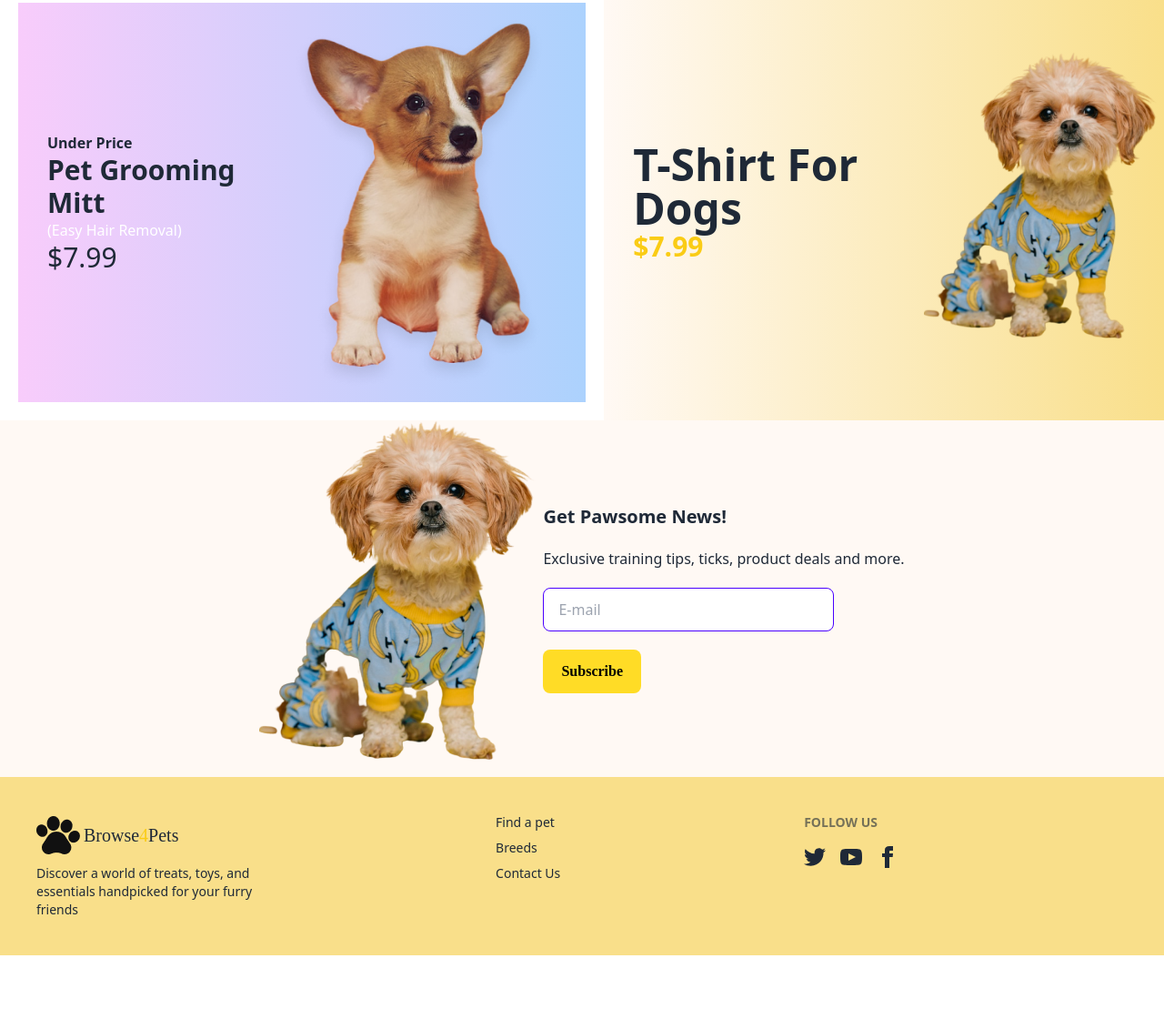
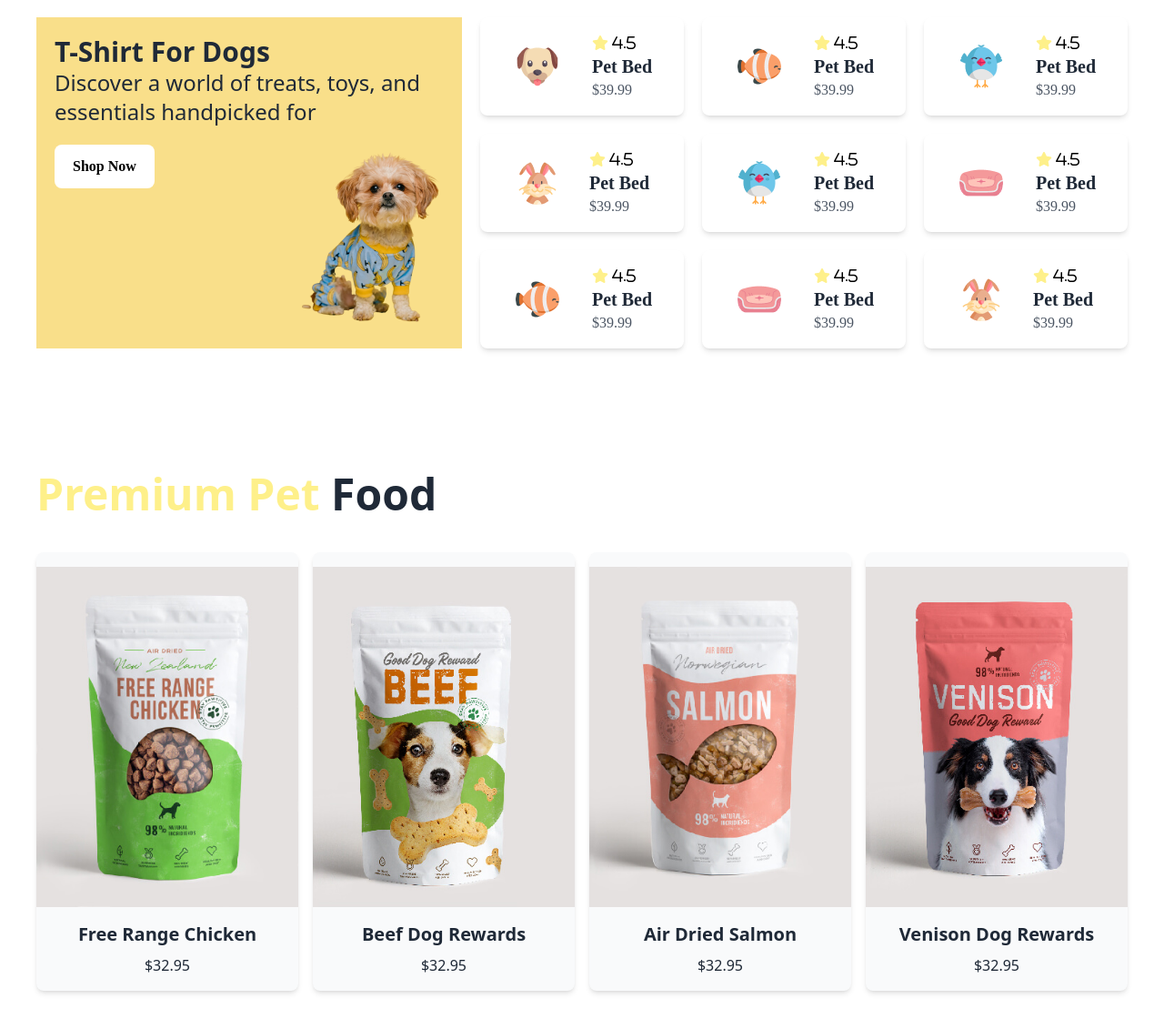
Before and after one commit to Yasmin-Khanom/Browse_Pets_001, a plain HTML site: page index.html in a window 1280 px wide. Shown: the part 1657-2788 px from the top of the page at 91% size. Before the commit the page ends 2707 px from the top, so only its background shows below. Drawn offline with nearby package versions, Linux system fonts and the light colour scheme.

Commit message:
food section added

```diff
--- a/index.html
+++ b/index.html
@@ -65,7 +65,7 @@
         </div>
       </nav>
       <!-- banner section  -->
-      <section class="w-full px-16 lg:28 lg:flex pt-10 mb-20">
+      <section class="relative  h-screen grid grid-cols-2 items-center gap-1 bg-[url(images/cat-big.png)] bg-cover bg-center m-10">
         <!-- text content  -->
         <div>
           <h1 class="adlam text-5xl md:text-7xl font-bold">
@@ -82,13 +82,6 @@
           >
             Find a pet
           </button>
-        </div>
-        <!-- img content  -->
-        <div class="relative">
-          <!-- image  -->
-          <div>
-            <img class="w-full" src="images/cat-big.png" alt="" />
-          </div>
         </div>
       </section>
     </header>
@@ -191,14 +184,14 @@
         </div>
       </section>
       <!-- pet products -->
-      <section class="m-5">
+      <section class="m-10 ">
         <h1 class="text-5xl font-bold mb-10">Trending Pet Products</h1>
           <div class="grid md:grid-col-2 lg:grid-cols-5 gap-5">
             <div class="lg:row-span-3 md:col-span-2 bg-[#F9DF8A] p-5  relative">
               <h1 class="text-3xl font-bold ">T-Shirt For Dogs</h1>
               <p class="text-2xl mb-5">Discover a world of treats, toys, and <br> essentials handpicked for</p>
               <button class="sora bg-white hover:bg-[#FFDC26] px-5 py-3 rounded-lg text-black font-bold">Shop Now</button>
-              <img class="absolute right-5 bottom-5"
+              <img class="absolute right-5 bottom-5 w-1/3"
               src="images/cute-pet-mid.png"
               alt=""/>
             </div>
@@ -290,7 +283,7 @@
                 <p class="sora text-gray-600">$39.99</p>
               </div>
             </div>
-            <div class=" rounded-lg shadow-md bg-white overflow-hidden flex justify-center items-center">
+            <div class=" rounded-lg shadow-md bg-white overflow-hidden flex justify-center items-center hidden lg:flex">
               <img
                 class="p-3 m-2  rounded-full bg-white"
                 src="images/rabbit-cartoon.png"
@@ -306,65 +299,107 @@
         </div>
       </section>
 
+      <!-- pet food -->
+      <section class="m-10 py-8 lg:py-24">
+
+         <div class="mb-8">
+            <h1 class="text-5xl font-bold mb-10"><span class="text-yellow-200">Premium Pet</span> Food</h1>
+         </div>
+
+          <div class="grid grid-cols-1 md:grid-cols-2 lg:grid-cols-4 gap-4 text-center">
+
+            <div class="rounded-lg shadow-md bg-gray-50 overflow-hidden">
+                <img class="mx-auto pt-4" src="images/food1.jpg" alt="">
+                <div class="p-4">
+                    <h2 class="font-bold text-xl mb-2">Free Range Chicken</h2>
+                <p class="text-gray-800 font-medium">$32.95</p>
+                </div>
+            </div>
+
+             <div class="rounded-lg shadow-md bg-gray-50 overflow-hidden">
+                <img class="mx-auto pt-4" src="images/food2.jpg" alt="">
+                <div class="p-4">
+                    <h2 class="font-bold text-xl mb-2">Beef Dog Rewards</h2>
+                <p class="text-gray-800 font-medium">$32.95</p>
+                </div>
+            </div>
+
+             <div class="rounded-lg shadow-md bg-gray-50 overflow-hidden">
+                <img class="mx-auto pt-4" src="images/food3.jpg" alt="">
+                <div class="p-4">
+                    <h2 class="font-bold text-xl mb-2">Air Dried Salmon</h2>
+                <p class="text-gray-800 font-medium">$32.95</p>
+                </div>
+            </div>
+
+             <div class="rounded-lg shadow-md bg-gray-50 overflow-hidden">
+                <img class="mx-auto pt-4" src="images/food4.jpg" alt="">
+                <div class="p-4">
+                    <h2 class="font-bold text-xl mb-2">Venison Dog Rewards</h2>
+                <p class="text-gray-800 font-medium">$32.95</p>
+                </div>
+            </div>
+          </div>
+
+      </section>
+
       <!-- Everyday section  -->
-       <section class="flex justify-center ">
+       <section class="flex justify-center flex-wrap ">
         <div class="flex justify-center items-center m-5 bg-gradient-to-r from-[#F8CCFB] to-[#ACD2FD] w-60%">
-          <div class="ml-8">
+          <div class="ml-5">
             <h4 class="font-semibold">Under Price</h4>
             <p class="text-3xl font-semibold">Pet Grooming Mitt</p>
             <h3 class="text-white">(Easy Hair Removal)</h3>
-            <h4 class="text-3xl text-bold">$7.99</h4>
+            <h4 class="text-3xl font-bold">$7.99</h4>
           </div>
           <div>
             <img src="images/cute-dog-mid.png" alt="">
           </div>
         </div>
-        <div class="bg-gradient-to-r from-[#FFF9F4] to-[#F9DF8A] flex justify-center items-center w-40%">
-          <div class="ml-8">
-            <h1 class="text-5xl font-bold">T-Shirt For Dogs</h1>
+        <div class="bg-gradient-to-r from-[#FFF9F4] to-[#F9DF8A] flex  w-40%">
+          <div class="p-5 m-5 ">
+            <h1 class="text-3xl font-bold mb-5">T-Shirt For Dogs</h1>
             <p class="text-3xl text-yellow-400 font-bold">$7.99</p>
           </div>
           <div>
-            <img src="images/cute-pet-mid.png" alt="">
+            <img class="left-10 items-center " src="images/cute-pet-mid.png" alt="">
           </div>
         </div>
        </section>
+
        <!-- News -->
-        <section class="bg-[#FFF9F4]">
-          <div class="flex justify-center items-center">
+         <section class="my-10 px-10 gap-4 container bg-[#FFF9F4] relative  bottom-[-50px] left-1/2 -translate-x-1/2 z-10">
+            <div class="flex justify-center items-center p-5">
               <div>
                 <img src="images/cute-pet-mid.png" alt="">
               </div>
               <div>
                 <h1 class="text-xl font-bold mb-5">Get Pawsome News!</h1>
-              <p class="mb-5">Exclusive training tips, ticks, product deals and more.</p>
-              <input type="text"placeholder="E-mail" class="input input-bordered input-primary w-full max-w-xs mb-5" />
+                <p class="mb-5">Exclusive training tips, tricks, product deals, and more.</p>
+                <input type="text" placeholder="E-mail" class="input input-bordered input-primary w-full max-w-xs mb-5" />
                 <div>
-                <button
-            class="sora bg-[#FFDC26] hover:bg-[#FFDC26] px-5 py-3 rounded-lg text-black font-bold">
+                  <button class="sora bg-[#FFDC26] hover:bg-[#FFDC26] px-5 py-3 rounded-lg text-black font-bold">
                     Subscribe
                   </button>
                 </div>
               </div>
-
             </div>
           </section>
-    </main>
 
-    <footer class="footer bg-[#F9DF8A] text-base-content p-10">
-    <div>
+          <footer class="footer bg-[#F9DF8A] text-base-content  p-10 relative">
+            <div class="mb-10">
               <div class="flex items-center space-x-1">
                 <img class="size-12" src="images/logo-footer.png" alt="">
                 <a class="adlam-font text-xl ml-px sora">Browse<span class="text-yellow-400">4</span>Pets</a><br>
               </div>
               <p>Discover a world of treats, toys, and <br> essentials handpicked for your furry <br> friends</p>
             </div>
-      <nav>
+            <nav class="mb-10">
               <a class="link link-hover">Find a pet</a>
               <a class="link link-hover">Breeds</a>
               <a class="link link-hover">Contact Us</a>
             </nav>
-      <nav>
+            <nav class="mb-10">
               <h6 class="footer-title">Follow us</h6>
               <div class="grid grid-flow-col gap-4">
                 <a>
```
Also changed, not shown: images/food1.jpg (added), images/food2.jpg (added), images/food3.jpg (added), images/food4.jpg (added). Lines whose indentation alone changed are shown as unchanged.
